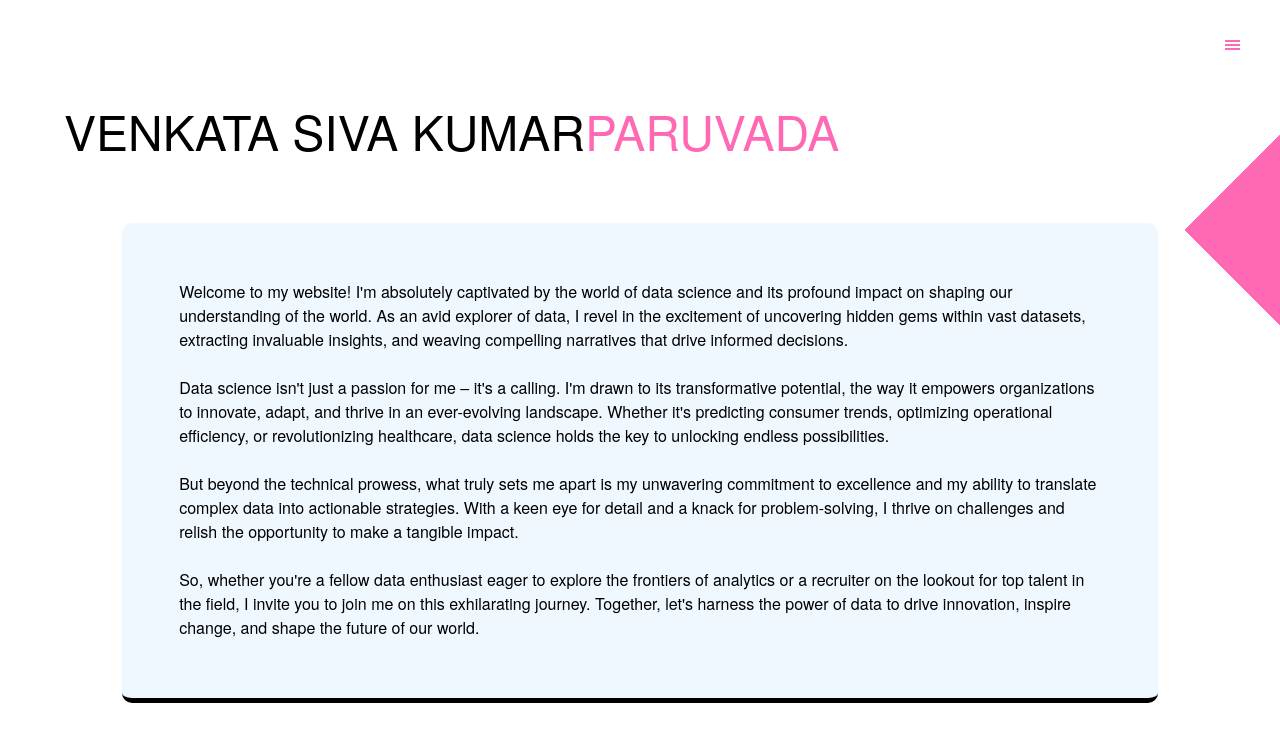
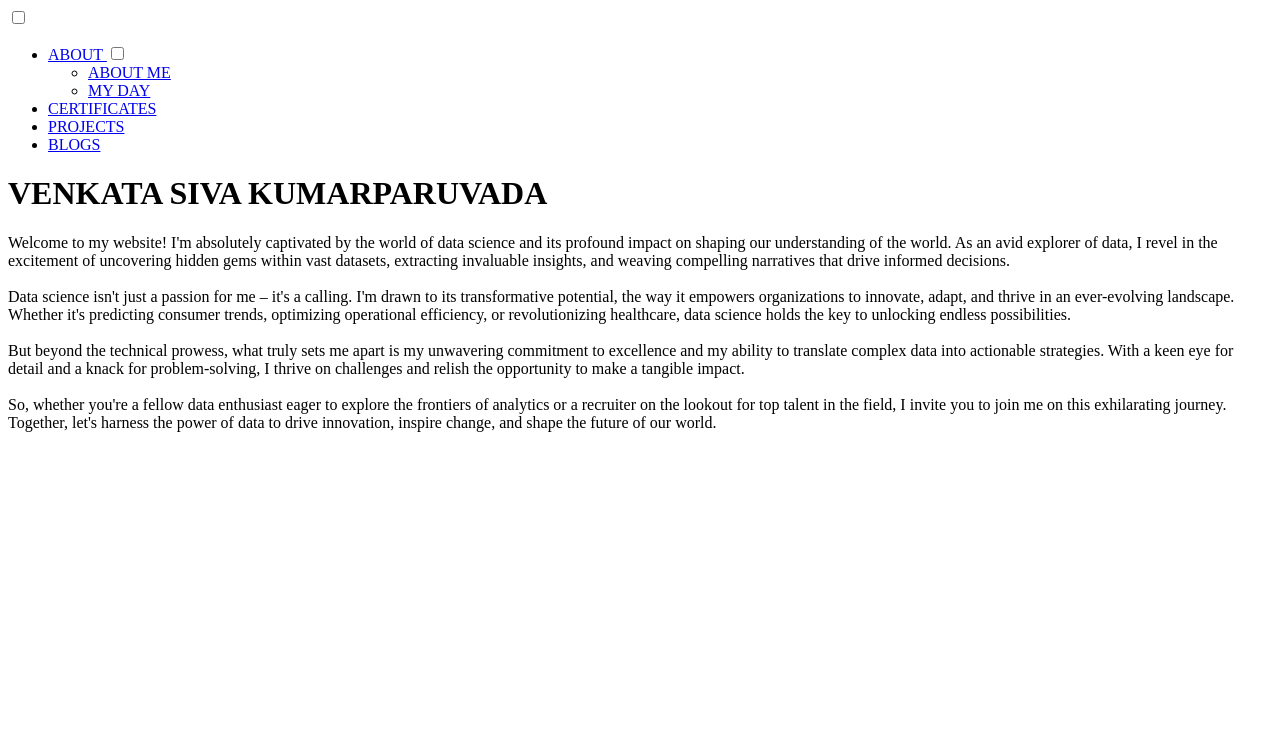
Before and after one commit to crazyvenky/website, a plain HTML site: page index.html in a window 1280 px wide. Drawn offline with Linux system fonts and the light colour scheme.

Commit message:
Update index.html

```diff
--- a/index.html
+++ b/index.html
@@ -5,7 +5,9 @@
     <meta name="viewport" content="width=device-width, initial-scale=1.0">
     <title>Responsive HTML Template</title>
     <!-- Link to CSS file -->
-    <link rel="stylesheet" href="https://raw.githubusercontent.com/crazyvenky/website/main/index.css">
+    <!-- https://raw.githubusercontent.com/crazyvenky/website/main/index.css-->
+    <link rel="stylesheet" href="https://github.com/crazyvenky/website/blob/main/index.html">
+
 
 </head>
 <body>
```
